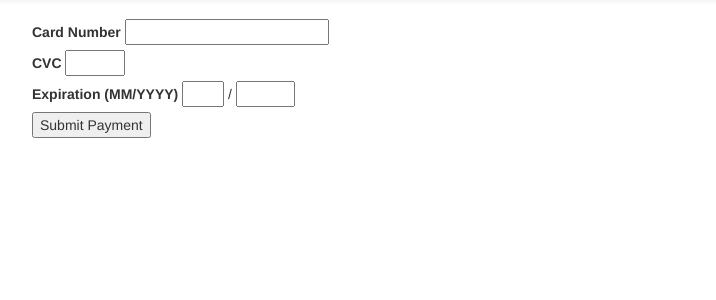
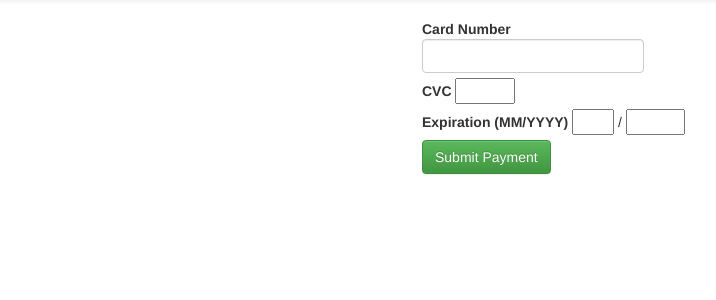
Before and after one commit to doomb0t/django-examples, a Django app: page /checkout/ in a window 1280 px wide. Shown: the part 51-351 px from the top of the page, without its empty margins (38-754 px from the left). Run offline with Django 3.2, Linux system fonts and the light colour scheme; a user stored in the database is signed in; some libraries are stand-ins or nearby versions.

Commit message:
finished setting up checkout

```diff
--- a/djangoexample/static/templates/base.html
+++ b/djangoexample/static/templates/base.html
@@ -46,14 +46,14 @@
         <script src="{% static 'js/docs.min.js' %}"></script>
         <script type="text/javascript" src="https://js.stripe.com/v2/"></script>
 
+        {% block script %}
+
+        {% endblock %}
         <script>
 $(document).ready(function(){
     {% block jquery %}
     {% endblock %}
 });
         </script>
-        {% block script %}
-
-        {% endblock %}
     </body>
 </html>
--- a/djangoexample/static/templates/checkout.html
+++ b/djangoexample/static/templates/checkout.html
@@ -5,18 +5,52 @@
     <script type="text/javascript">
 // This identifies your website in the createToken call below
 Stripe.setPublishableKey('pk_test_9CHCSOUrCqPBxAISFy5uHyiO');
-// ...
+function stripeResponseHandler(status, response) {
+    var $form = $('#payment-form');
+
+    if (response.error) {
+        // Show the errors on the form
+        $form.find('.payment-errors').text(response.error.message);
+        $form.find('button').prop('disabled', false);
+    } else {
+        // response contains id and card, which contains additional card details
+        var token = response.id;
+        // Insert the token into the form so it gets submitted to the server
+        $form.append($('<input type="hidden" name="stripeToken" />').val(token));
+        // and submit
+        $form.get(0).submit();
+    }
+};
     </script>
 {% endblock %}
 
+{% block jquery %}
+    jQuery(function($) {
+    $('#payment-form').submit(function(event) {
+    var $form = $(this);
+
+    // Disable the submit button to prevent repeated clicks
+    $form.find('button').prop('disabled', true);
+
+    Stripe.card.createToken($form, stripeResponseHandler);
+
+    // Prevent the form from submitting with the default action
+    return false;
+    });
+    });
+
+{% endblock %}
+
 {% block content %}
-    <form action="" method="POST" id="payment-form"> {% csrf_token %}
+    <div class="row">
+        <div class="col-sm-4 col-sm-offset-4">
+            <form class='form' action="" method="POST" id="payment-form"> {% csrf_token %}
                 <span class="payment-errors"></span>
 
                 <div class="form-row">
                     <label>
                         <span>Card Number</span>
-                <input type="text" size="20" data-stripe="number"/>
+                        <input class='form-control' type="text" size="20" data-stripe="number"/>
                     </label>
                 </div>
 
@@ -36,6 +70,8 @@ Stripe.setPublishableKey('pk_test_9CHCSOUrCqPBxAISFy5uHyiO');
                     <input type="text" size="4" data-stripe="exp-year"/>
                 </div>
 
-        <button type="submit">Submit Payment</button>
+                <button class='btn btn-success' type="submit">Submit Payment</button>
             </form>
+        </div>
+    </div>
 {%endblock%}
```
Lines whose indentation alone changed are shown as unchanged.
